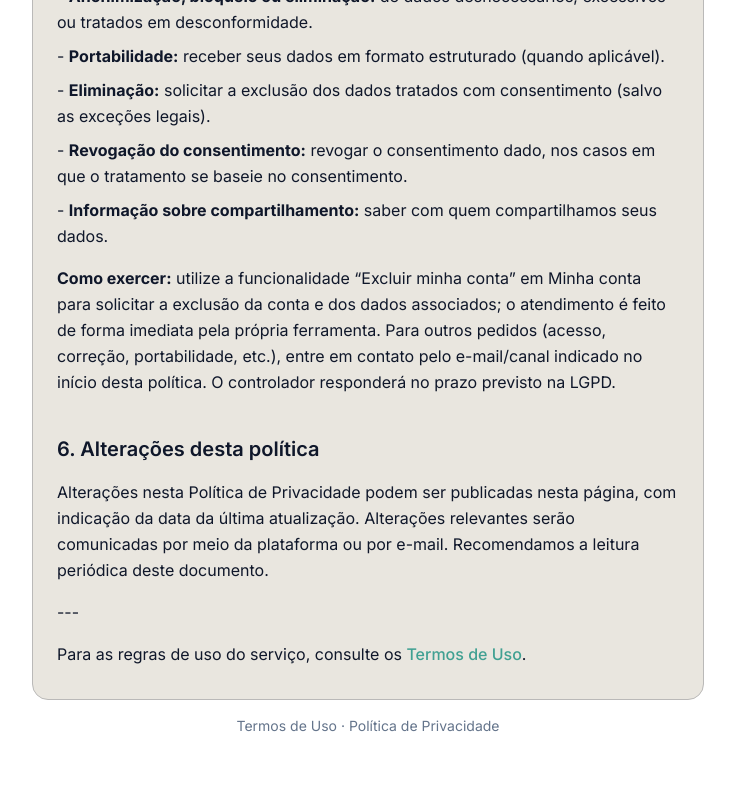
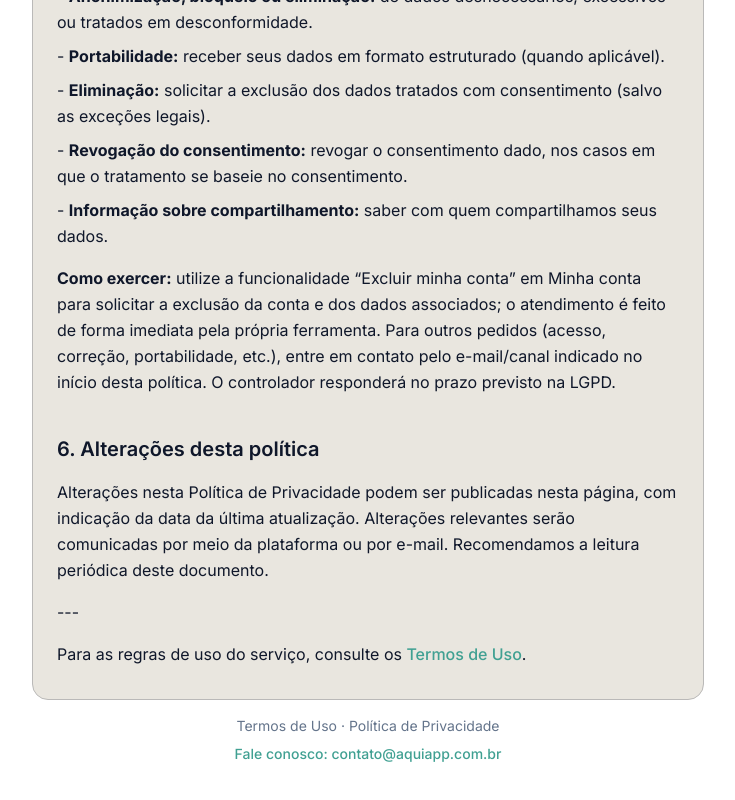
Before and after one commit to PedroHenriqueSales/condo-frontend, a React (Vite) app: page /politica-de-privacidade in a window 1280 px wide. Shown: the part 1636-2436 px from the top of the page, without its empty margins (272-1007 px from the left). Before the commit the page ends 2412 px from the top, so only its background shows below. Built offline with nearby package versions, Linux system fonts and the light colour scheme; no server answers.

Commit message:
Inclusão de Fale Conosco

```diff
--- a/src/pages/LegalPage.tsx
+++ b/src/pages/LegalPage.tsx
@@ -219,15 +219,18 @@ export function LegalPage({ slug: slugProp }: Props = {}) {
             {renderMarkdown(content)}
           </div>
         </Card>
-        <p className="mt-4 text-center text-sm text-muted">
-          <Link to="/termos-de-uso" className="hover:underline">
-            Termos de Uso
-          </Link>
-          {" · "}
-          <Link to="/politica-de-privacidade" className="hover:underline">
-            Política de Privacidade
-          </Link>
-        </p>
+        <div className="mt-4 space-y-2 text-center text-sm text-muted">
+          <p>
+            <Link to="/termos-de-uso" className="hover:underline">Termos de Uso</Link>
+            {" · "}
+            <Link to="/politica-de-privacidade" className="hover:underline">Política de Privacidade</Link>
+          </p>
+          <p>
+            <a href="mailto:contato@aquiapp.com.br" className="font-medium text-accent-strong hover:underline">
+              Fale conosco: contato@aquiapp.com.br
+            </a>
+          </p>
+        </div>
       </div>
     </div>
   );
--- a/src/pages/Login.tsx
+++ b/src/pages/Login.tsx
@@ -104,10 +104,17 @@ export function Login() {
             </div>
           </form>
         </Card>
-        <footer className="mt-8 text-center text-sm text-muted">
-          <Link to="/termos-de-uso" className="hover:underline">Termos de Uso</Link>
-          {" · "}
-          <Link to="/politica-de-privacidade" className="hover:underline">Política de Privacidade</Link>
+        <footer className="mt-8 space-y-2 text-center text-sm text-muted">
+          <p>
+            <Link to="/termos-de-uso" className="hover:underline">Termos de Uso</Link>
+            {" · "}
+            <Link to="/politica-de-privacidade" className="hover:underline">Política de Privacidade</Link>
+          </p>
+          <p>
+            <a href="mailto:contato@aquiapp.com.br" className="font-medium text-accent-strong hover:underline">
+              Fale conosco: contato@aquiapp.com.br
+            </a>
+          </p>
         </footer>
       </div>
     </div>
--- a/src/pages/MyAccount.tsx
+++ b/src/pages/MyAccount.tsx
@@ -163,6 +163,19 @@ export function MyAccount() {
           </Card>
         )}
 
+        <Card className="mt-6">
+          <div className="text-sm font-semibold text-text">Fale conosco</div>
+          <p className="mt-1 text-sm text-muted">
+            Dúvidas ou sugestões? Envie um e-mail para{" "}
+            <a
+              href="mailto:contato@aquiapp.com.br"
+              className="font-medium text-accent-strong hover:underline"
+            >
+              contato@aquiapp.com.br
+            </a>
+          </p>
+        </Card>
+
         <div className="mt-8 border-t border-border pt-6">
           <p className="mb-2 text-sm text-muted">
             Você pode excluir sua conta e todos os dados associados a ela, em conformidade com a{" "}
@@ -180,10 +193,17 @@ export function MyAccount() {
           </Button>
         </div>
 
-        <footer className="mt-8 text-center text-sm text-muted">
-          <Link to="/termos-de-uso" className="hover:underline">Termos de Uso</Link>
-          {" · "}
-          <Link to="/politica-de-privacidade" className="hover:underline">Política de Privacidade</Link>
+        <footer className="mt-8 space-y-2 text-center text-sm text-muted">
+          <p>
+            <Link to="/termos-de-uso" className="hover:underline">Termos de Uso</Link>
+            {" · "}
+            <Link to="/politica-de-privacidade" className="hover:underline">Política de Privacidade</Link>
+          </p>
+          <p>
+            <a href="mailto:contato@aquiapp.com.br" className="font-medium text-accent-strong hover:underline">
+              Fale conosco: contato@aquiapp.com.br
+            </a>
+          </p>
         </footer>
       </div>
 
--- a/src/pages/Register.tsx
+++ b/src/pages/Register.tsx
@@ -199,10 +199,17 @@ export function Register() {
             </div>
           </form>
         </Card>
-        <footer className="mt-8 text-center text-sm text-muted">
-          <Link to="/termos-de-uso" className="hover:underline">Termos de Uso</Link>
-          {" · "}
-          <Link to="/politica-de-privacidade" className="hover:underline">Política de Privacidade</Link>
+        <footer className="mt-8 space-y-2 text-center text-sm text-muted">
+          <p>
+            <Link to="/termos-de-uso" className="hover:underline">Termos de Uso</Link>
+            {" · "}
+            <Link to="/politica-de-privacidade" className="hover:underline">Política de Privacidade</Link>
+          </p>
+          <p>
+            <a href="mailto:contato@aquiapp.com.br" className="font-medium text-accent-strong hover:underline">
+              Fale conosco: contato@aquiapp.com.br
+            </a>
+          </p>
         </footer>
       </div>
     </div>
```
